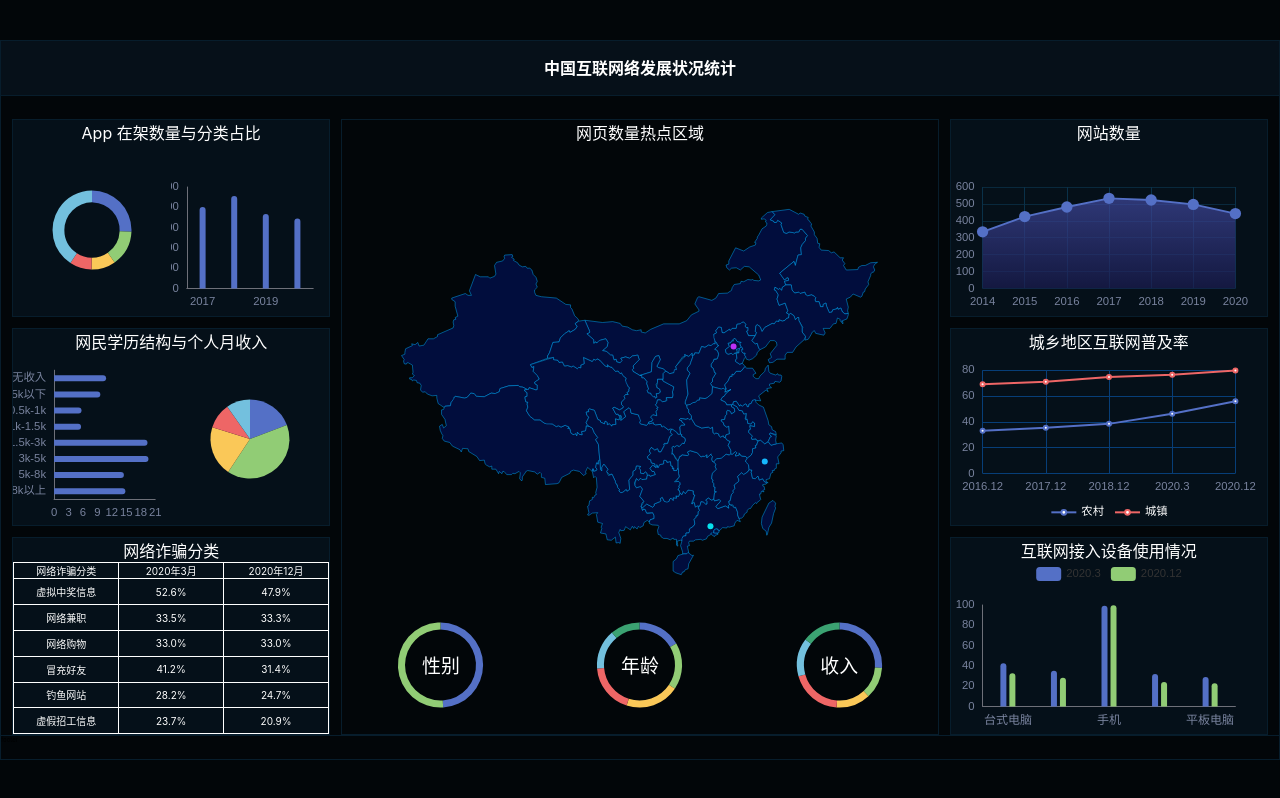
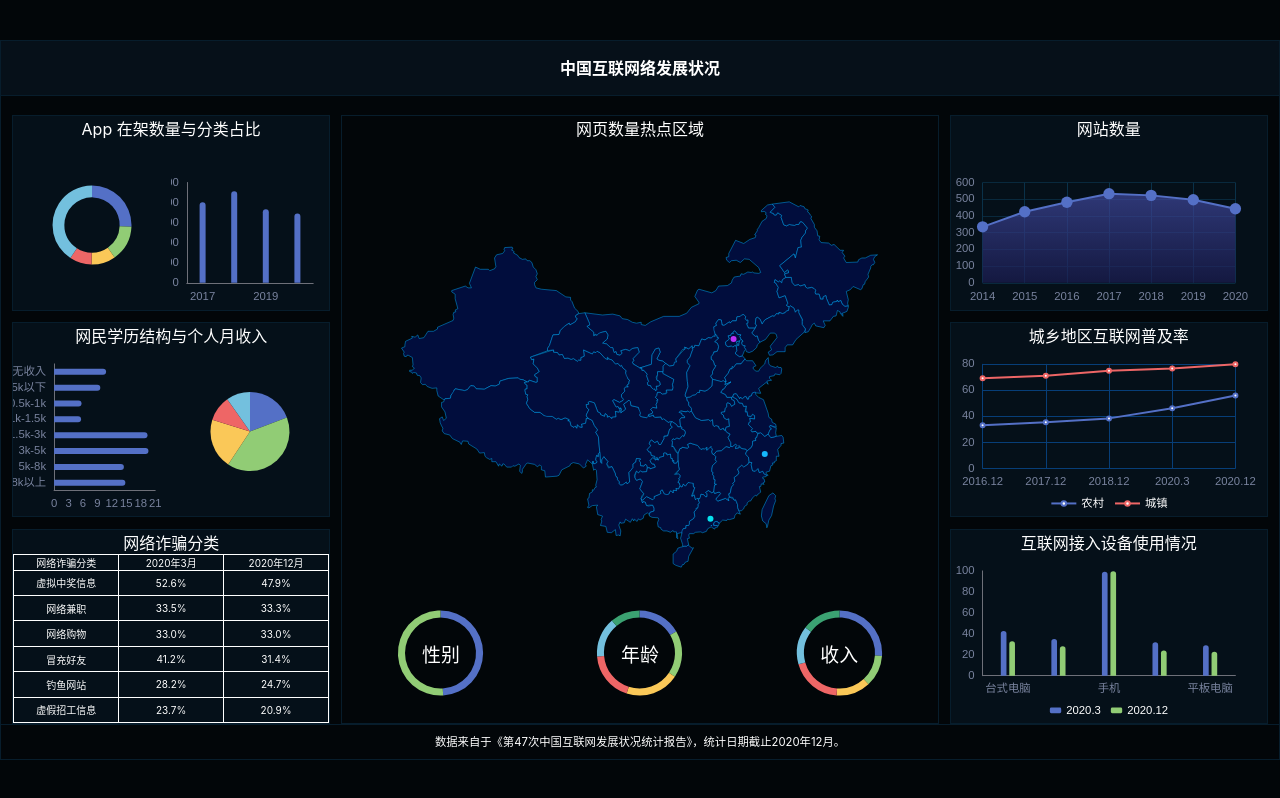
Before and after one commit to ml1234256/big-screen-demo-1, a React (Create React App) app: page /#/ in a window 1280 px wide. Built offline with nearby package versions, Linux system fonts and the light colour scheme.

Commit message:
add footer,move chart-6 legend to bottom

```diff
--- a/src/components/chart-3.tsx
+++ b/src/components/chart-3.tsx
@@ -2,6 +2,7 @@ import { useEffect, useRef } from "react";
 import * as echarts from 'echarts';
 import { createEchartOption } from "../shared/create-echarts-option";
 import { ChartDiv } from "./chart-div";
+import { px } from "../shared/px";
 
 
 // 互联网接入设备使用情况
@@ -14,13 +15,23 @@ export const Chart3 = () => {
             tooltip: {},
             legend: {
                 data: ['2020.3', '2020.12'],
+                 bottom: px(2),
+                itemHeight: px(6),
+                 itemWidth: px(12),
+                textStyle: {
+                    color: '#fff',
+                    fontSize: px(12),
+                }
             },
+              grid: {
+            left: '10%',
+            top: '10%',
+            right: '10%',
+            bottom: '28%'
+        },
             xAxis: {
                 data: ['台式电脑', '笔记本电脑', '手机', '电视', "平板电脑"],
                 axisTick: { show: false },
-                axisLabel: {
-                    fontSize: 12
-                },
             },
             yAxis: {
                 splitLine: {
@@ -35,7 +46,7 @@ export const Chart3 = () => {
                     name:'2020.3',
                     type: 'bar',  // color: 'red',
                     data: [42.7, 35.1, 99.3, 32.0, 29.0],
-                    barWidth: 6,
+                    barWidth: px(6),
                     itemStyle: {
                         borderRadius: [3, 3, 0, 0]
                     }
@@ -44,7 +55,7 @@ export const Chart3 = () => {
                     name:'2020.12',
                     type: 'bar',  // color: 'red',
                     data: [32.8, 28.2, 99.7, 24.0, 22.9],
-                    barWidth: 6,
+                    barWidth: px(6),
                     barGap: '50%',
                     itemStyle: {
                         borderRadius: [3, 3, 0, 0]
--- a/src/components/chart-5.tsx
+++ b/src/components/chart-5.tsx
@@ -15,8 +15,8 @@ export const Chart5 = () => {
         let options = createEchartOption({
             legend: {
                 data: ['农村', '城镇'],
-                bottom: 2,
-                itemHeight: 6,
+                bottom: px(2),
+                itemHeight: px(6),
                 textStyle: {
                     color: '#fff',
                     fontSize: px(12),
@@ -26,7 +26,7 @@ export const Chart5 = () => {
             left: '10%',
             top: '10%',
             right: '10%',
-            bottom: '30%'
+            bottom: '28%'
         },
             xAxis: {
                 type: 'category',
--- a/src/pages/Home.tsx
+++ b/src/pages/Home.tsx
@@ -13,7 +13,7 @@ export const Home = () => {
 
     return (
         <div className="home">
-            <header><h1>中国互联网络发展状况统计</h1></header>
+            <header><h1>中国互联网络发展状况</h1></header>
             <main>
                 <section className="section-1">
                     <div className="chart chart-11">
@@ -47,7 +47,7 @@ export const Home = () => {
                 </section>
             </main>
             <footer>
-                footer
+                数据来自于《第47次中国互联网发展状况统计报告》，统计日期截止2020年12月。
             </footer>
         </div>
     );
--- a/src/pages/home.scss
+++ b/src/pages/home.scss
@@ -18,13 +18,17 @@ header {
   }
 }
 footer {
-  height: px2rem(24);
+  height: px2rem(36);
+  color: #fff;
+  font-size: px2rem(12);
+  text-align: center;
+  line-height: px2rem(36);
 }
 main {
   display: flex;
   flex-grow: 1;
   max-height: 90%;
-  padding-top: px2rem(24);
+  padding-top: px2rem(20);
   position: relative;
   border-bottom: 1px solid $border-color;
   section {
```
